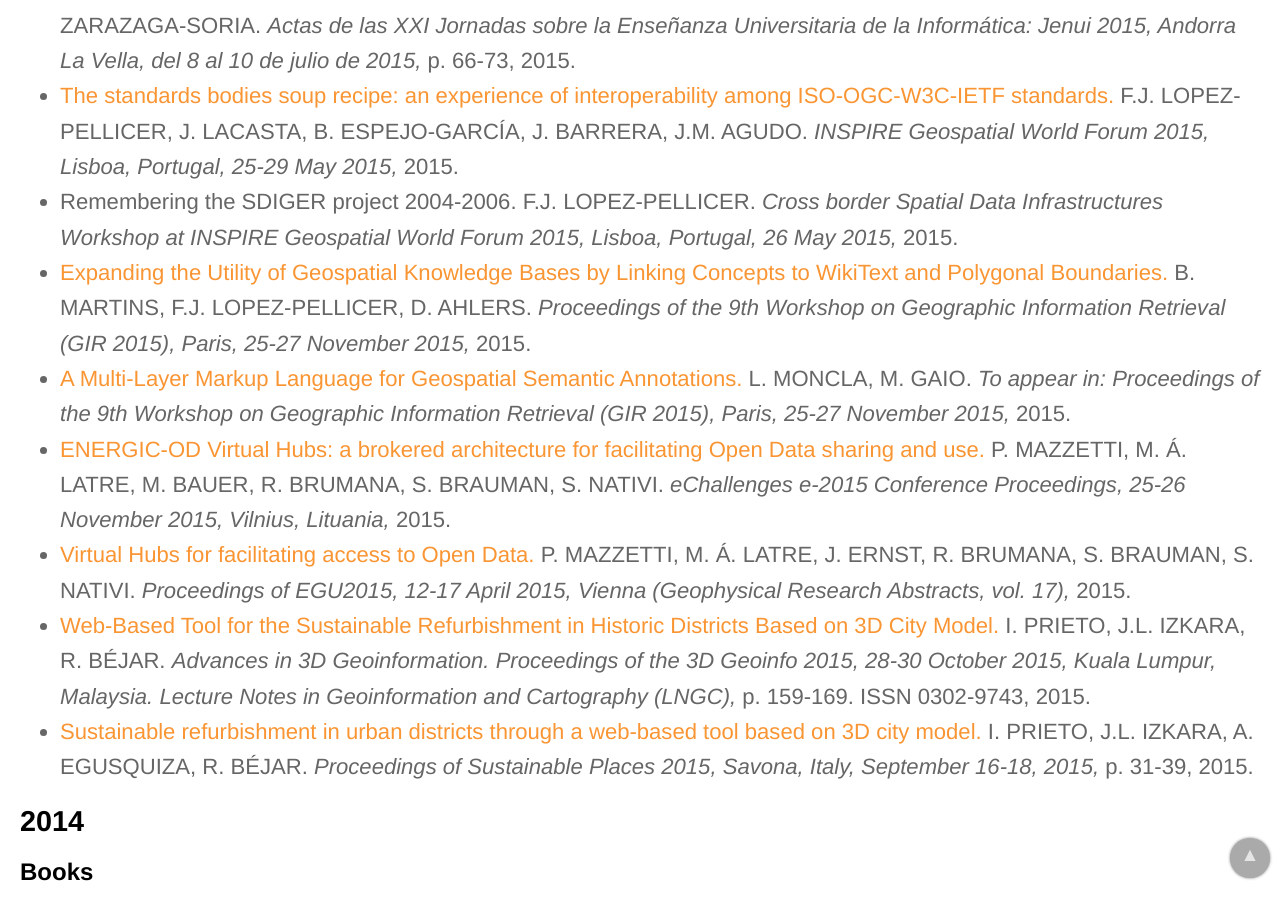
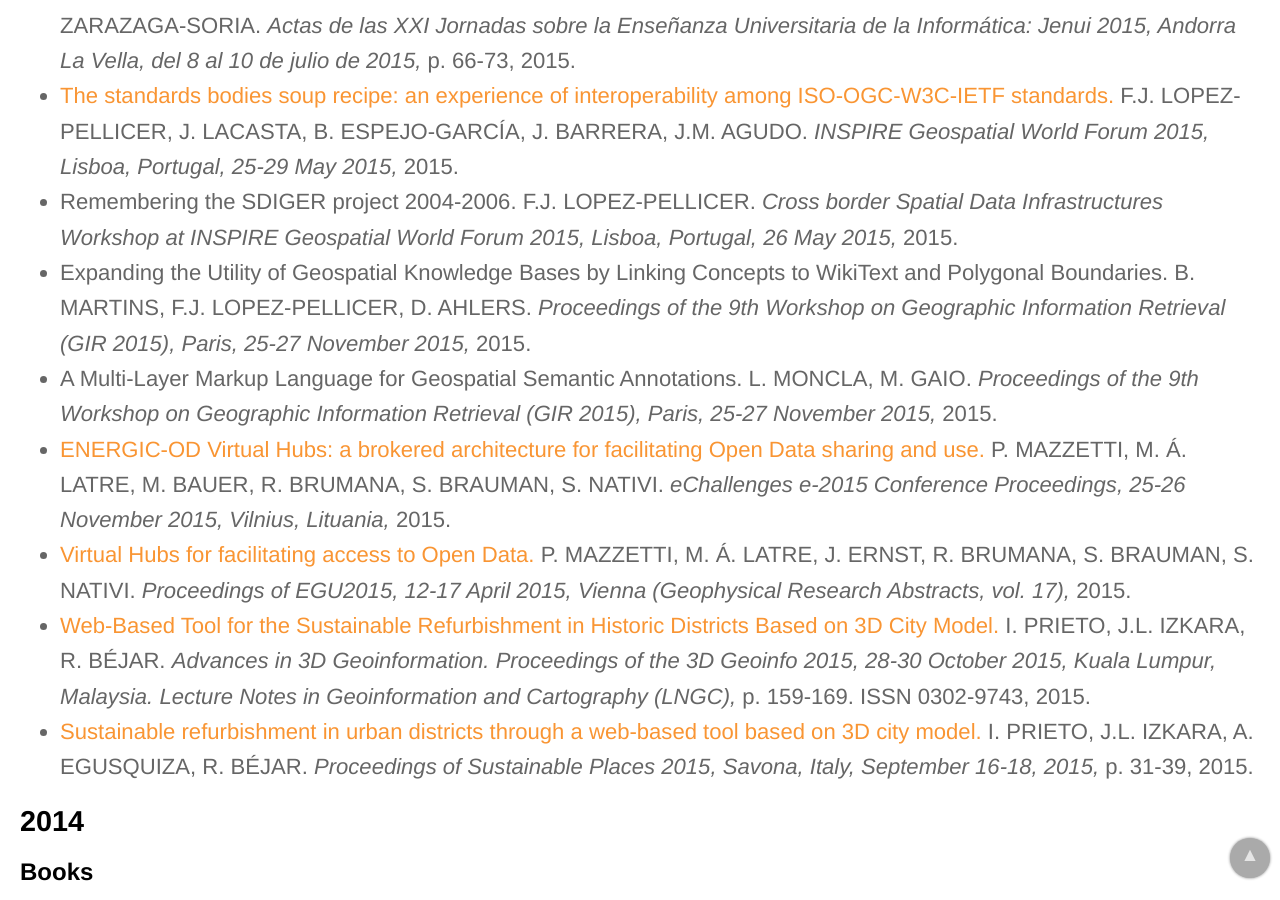
Before and after one commit to IAAA-Lab/IAAA-Lab.github.io, a Jekyll site: the page built from papers.html, in a window 1280 px wide and 900 px high, scrolled down 3024 px. Built offline with Jekyll 4.4.1, drawn with Linux system fonts in a browser that asks for light colours.

Commit message:
Update papers.yml

```diff
--- a/_data/papers.yml
+++ b/_data/papers.yml
@@ -178,15 +178,15 @@
   year: 2015
 # -------------------
 - title: "Expanding the Utility of Geospatial Knowledge Bases by Linking Concepts to WikiText and Polygonal Boundaries"
-  url: http://dl.acm.org/citation.cfm?id=2837693
+#  url: http://dl.acm.org/citation.cfm?id=2837693
   authors: B. MARTINS, F.J. LOPEZ-PELLICER, D. AHLERS
   publication_conference: "Proceedings of the 9th Workshop on Geographic Information Retrieval (GIR 2015), Paris, 25-27 November 2015"
   year: 2015
 # -------------------
 - title: "A Multi-Layer Markup Language for Geospatial Semantic Annotations"
-  url: http://dl.acm.org/citation.cfm?id=2837700
+#  url: http://dl.acm.org/citation.cfm?id=2837700
   authors: L. MONCLA, M. GAIO
-  publication_conference: "To appear in: Proceedings of the 9th Workshop on Geographic Information Retrieval (GIR 2015), Paris, 25-27 November 2015"
+  publication_conference: "Proceedings of the 9th Workshop on Geographic Information Retrieval (GIR 2015), Paris, 25-27 November 2015"
   year: 2015
 # -------------------
 - title: "ENERGIC-OD Virtual Hubs: a brokered architecture for facilitating Open Data sharing and use"
```
